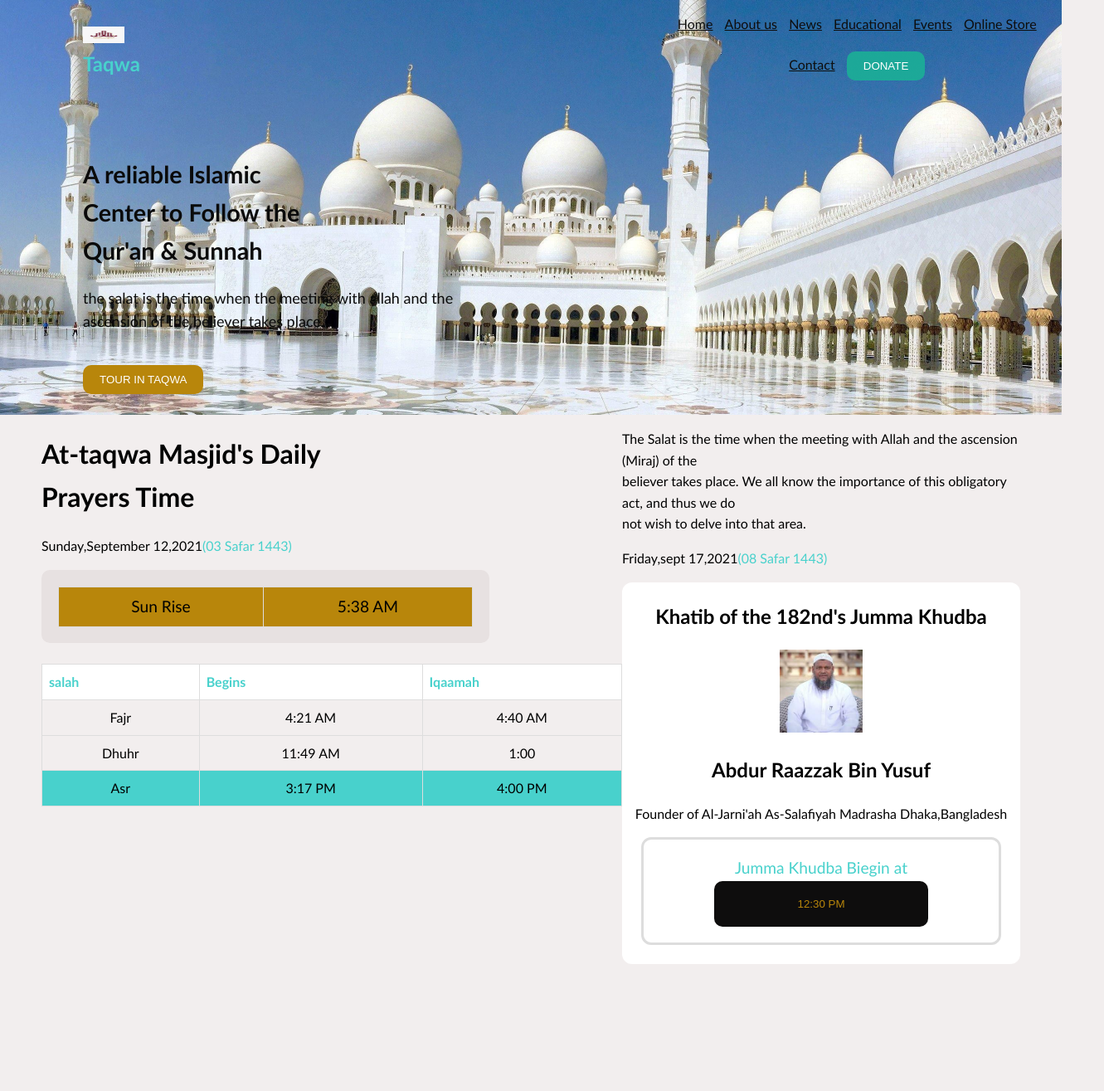
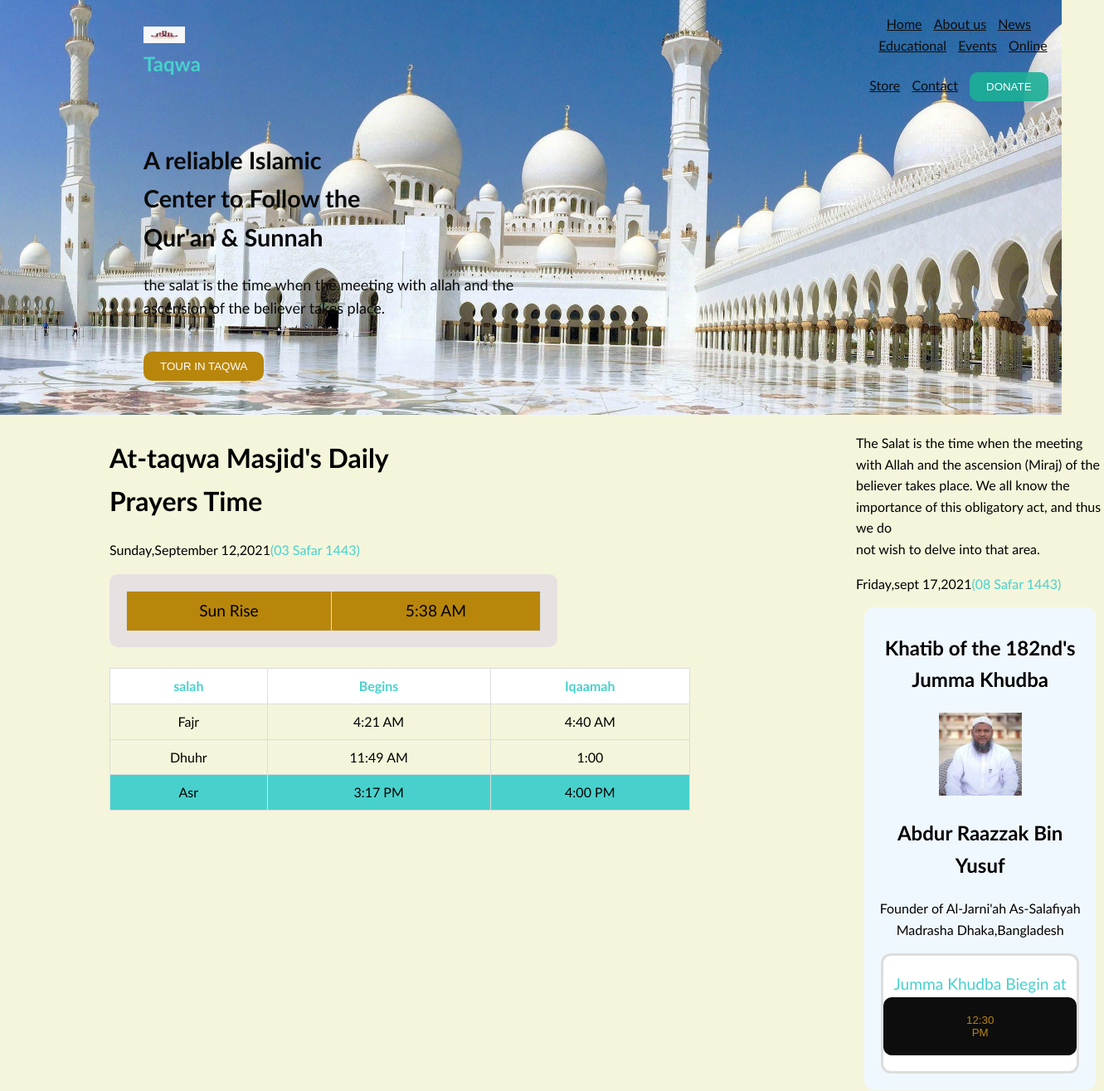
Before and after one commit to Tsujith06/3-htmlcss, a plain HTML site: page index.html in a window 1280 px wide. Shown: the whole page at 83% size, 1331 px wide, since content can reach past the window. Before the commit the page ends 1212 px from the top, so only its background shows below. Drawn offline with Linux system fonts and the light colour scheme.

Commit message:
Update styles.css

```diff
--- a/styles.css
+++ b/styles.css
@@ -3,26 +3,27 @@ body {
     line-height: 1.6;
     margin: 0;
     padding: 0;
-    background-color: #f2eeee;
+    background-color:beige;
   }
 
   .container {
-    max-width: 1500px;
-    margin: 0 auto;
-    padding-left: 50px;
+    max-width: 100%;
+    margin-left: 10%;
+
   }
 
   .header {
     background-color: #5a5d5f;
     color: #0d0d0d;
     min-height: 70px;
-    max-width: 1500px;
+    max-width: 100%;
   }
 
   .header .container {
     display: flex;
     justify-content: space-between;
     align-items: right;
+    max-width: 100%;
   }
   .hero .taq span{
     font-weight: bolder;
@@ -91,7 +92,7 @@ body {
   table td {
     border: 1px solid #dddddd;
     padding: 8px;
-    text-align: left;
+    text-align: center;
   }
 
   table th {
@@ -99,22 +100,20 @@ body {
     color:mediumturquoise;
   }
 
-  table td {
-    text-align: center;
-  }
+
 
   table tr:nth-child(3) {
     background-color:mediumturquoise;
   }
   .header .hero .container .logo{
     text-align: left;
-    padding-right: 600px;
+    padding-right: 800px;
     color: mediumturquoise;
   }
   .header .hero .taq{
     text-align: left;
-    padding-top: 50px;
-    padding-left: 50px;
+    padding-top: 1%;
+    padding-left: 10%;
   }
   .header .hero .taq button
   {
@@ -148,11 +147,12 @@ body {
   }
   .right{
     text-align:left;
-    padding-right: 50px;
+    padding-left: 200px;
     padding-bottom: 50px;
   }
   .same{
     display: flex;
+    padding:5px;
   }
   .right .image{
     text-align: center;
@@ -172,9 +172,9 @@ body {
     border-style: solid;
     border-radius: 12px;
     border-color: #dddddd;
-    margin-left: 20px;
-    margin-right: 20px;
-    margin-bottom: 20px;
+    margin-left: 10px;
+    margin-right: 10px;
+    margin-bottom: 10px;
     color: mediumturquoise;
     font-size: larger;
     background-color: #ffffff;
@@ -182,8 +182,12 @@ body {
   .right .image .border1{
     border-style: solid;
     border-radius: 12px;
-    border-color:#ffffff;
-    background-color: #ffffff;
+    border-color:aliceblue;
+    background-color:aliceblue;
+    margin-left: 10px;
+    margin-right: 10px;
+    margin-bottom: 10px;
+    border-width: 10px;
   }
   .sun{
     border-style: solid;
```
